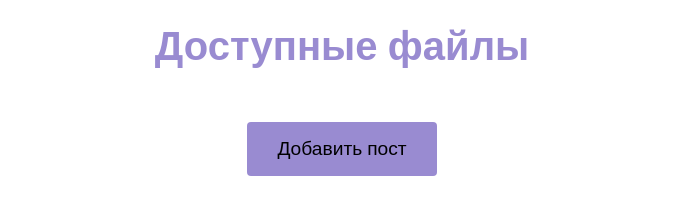
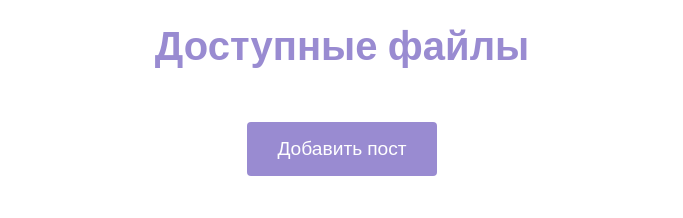
Before and after one commit to AnnPestova/LR2, a plain HTML site: page index1.html in a window 1280 px wide. Shown: the part 940-1158 px from the top of the page, without its empty margins (298-981 px from the left). Drawn offline with nearby package versions, Linux system fonts and the light colour scheme.

Commit message:
Update index1.html

```diff
--- a/index1.html
+++ b/index1.html
@@ -78,7 +78,9 @@
 <!-- Cards -->
 <div class="services1" id="services">
     <h1>Доступные файлы</h1>
-    <button class="btn-services2">Добавить пост</button>
+    <button class="btn-services2" style="
+    color: white;
+">Добавить пост</button>
     <div class="services_wrapper1">
         <div class="services1_card">
             <h2>Название</h2>
```
